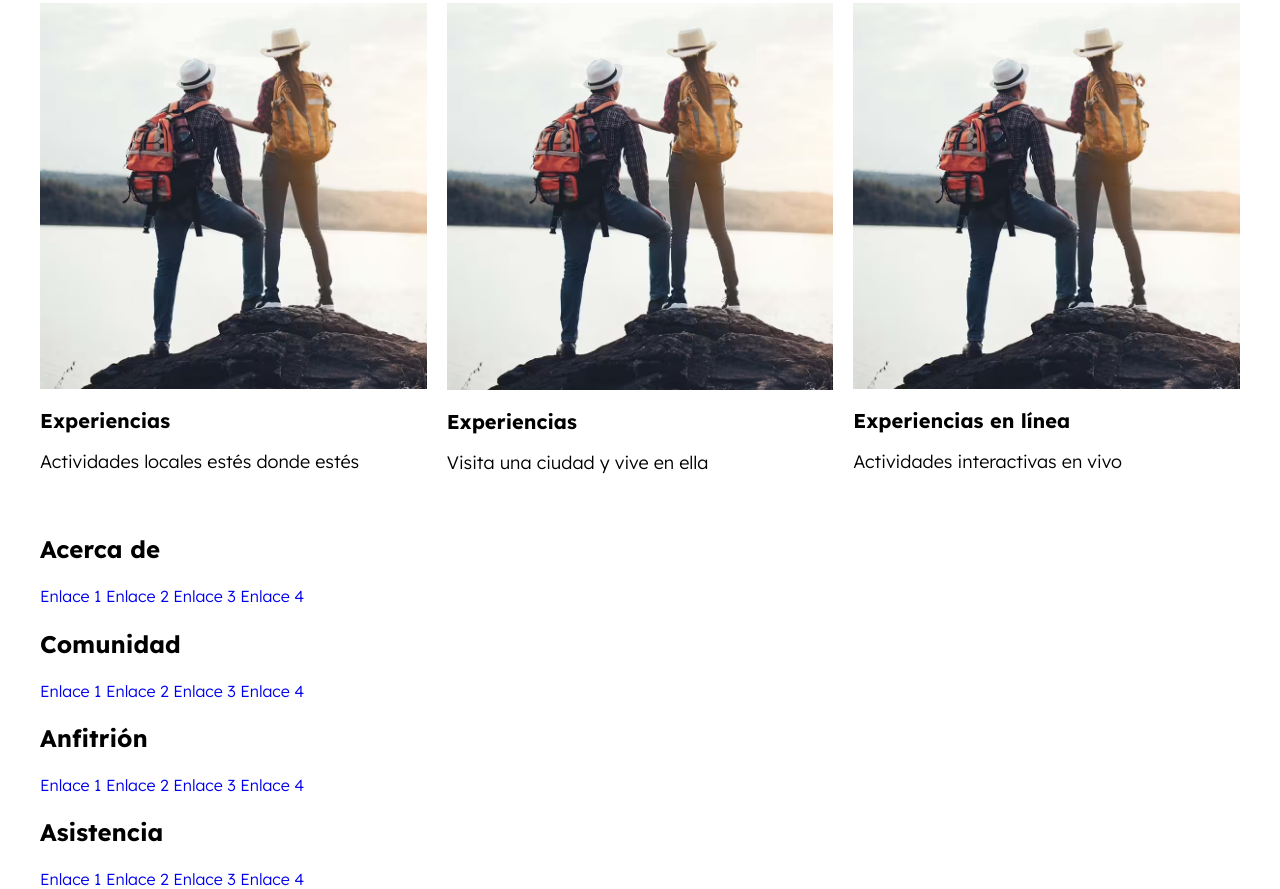
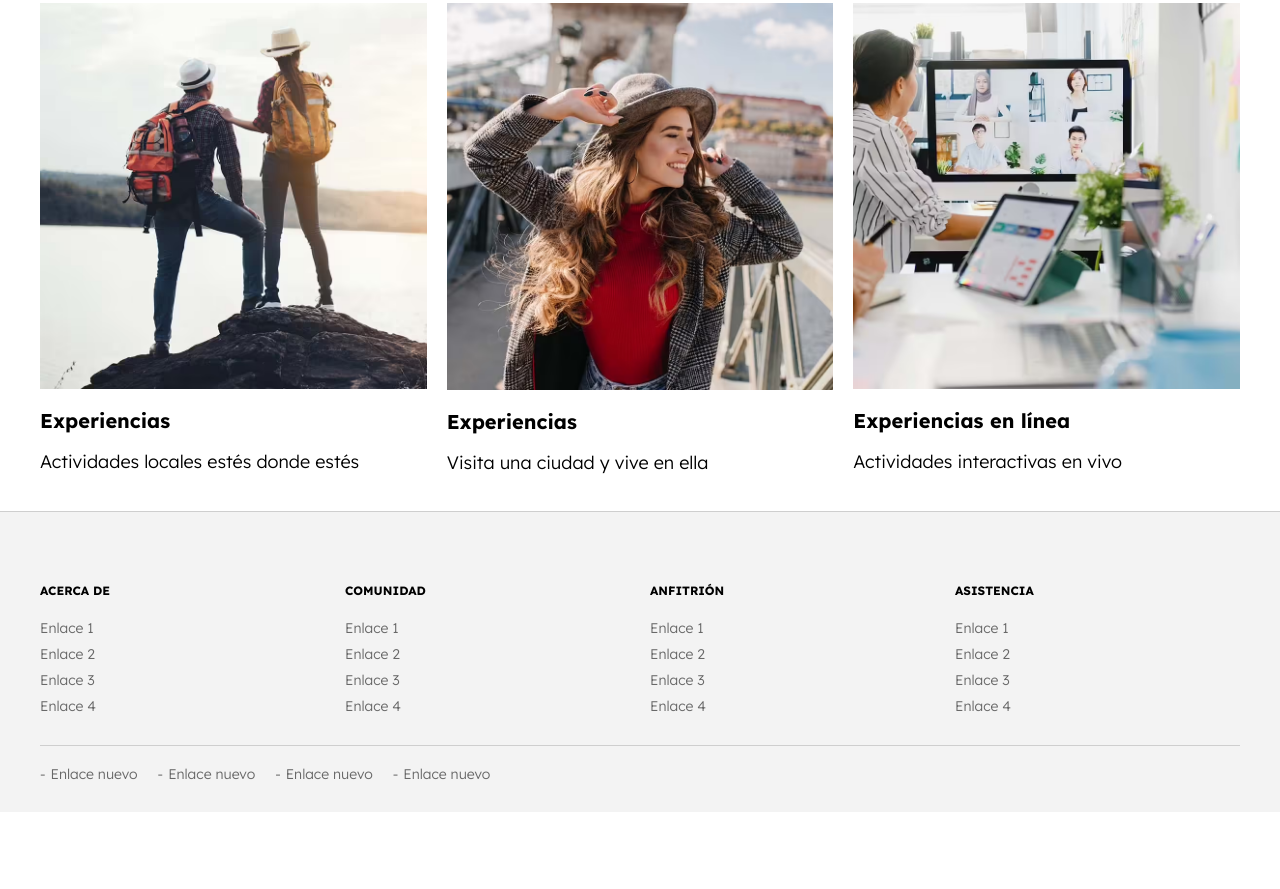
Before and after one commit to sebaa-loda/airbnb-SASS, a website: page index.html in a window 1280 px wide. Shown: the part 2372-3261 px from the top of the page. After the commit the page ends 3184 px from the top, so only its background shows below. Drawn offline with Linux system fonts and the light colour scheme.

Commit message:
end footer

```diff
--- a/index.html
+++ b/index.html
@@ -363,9 +363,9 @@
 
         <div class="experiencia">
           <picture class="experiencia__imagen">
-            <source srcset="build/img/experiencia_1.avif" type="image/avif">
-            <source srcset="build/img/experiencia_1.webp" type="image/webp">
-            <img loading="lazy" decoding="async" src="build/img/experiencia_1.jpg" alt="imagen experiencia">
+            <source srcset="build/img/experiencia_2.avif" type="image/avif">
+            <source srcset="build/img/experiencia_2.webp" type="image/webp">
+            <img loading="lazy" decoding="async" src="build/img/experiencia_2.jpg" alt="imagen experiencia">
           </picture>
           <p class="experiencia__titulo">Experiencias</p>
           <p class="experiencia__descripcion">Visita una ciudad y vive en ella</p>
@@ -373,9 +373,9 @@
 
         <div class="experiencia">
           <picture class="experiencia__imagen">
-            <source srcset="build/img/experiencia_1.avif" type="image/avif">
-            <source srcset="build/img/experiencia_1.webp" type="image/webp">
-            <img loading="lazy" decoding="async" src="build/img/experiencia_1.jpg" alt="imagen experiencia">
+            <source srcset="build/img/experiencia_3.avif" type="image/avif">
+            <source srcset="build/img/experiencia_3.webp" type="image/webp">
+            <img loading="lazy" decoding="async" src="build/img/experiencia_3.jpg" alt="imagen experiencia">
           </picture>
           <p class="experiencia__titulo">Experiencias en línea</p>
           <p class="experiencia__descripcion">Actividades interactivas en vivo</p>
@@ -425,6 +425,15 @@
           </nav>
         </div>
       </div>
+
+      <div class="footer__barra contenedor">
+        <nav class="footer__barranav">
+          <a href="#" class="footer__enlace footer__enlace--barra">Enlace nuevo</a>
+          <a href="#" class="footer__enlace footer__enlace--barra">Enlace nuevo</a>
+          <a href="#" class="footer__enlace footer__enlace--barra">Enlace nuevo</a>
+          <a href="#" class="footer__enlace footer__enlace--barra">Enlace nuevo</a>
+        </nav>
+      </div>
     </footer>
   </body>
 </html>
--- a/src/scss/app.scss
+++ b/src/scss/app.scss
@@ -1,3 +1,4 @@
 @use 'base';
 @use 'ui/header';
 @use 'ui/contenido';
+@use 'ui/footer';
--- /dev/null
+++ b/src/scss/ui/footer/_footer.scss
@@ -0,0 +1,54 @@
+@use 'base/variables' as v;
+@use 'base/mixins' as m;
+
+
+.footer{
+  background-color:  lighten(v.$grisClaro, 7%);
+  border-top: 1px solid lighten(v.$gris, 40%);
+  padding-top: 5rem;
+
+  &__grid{
+    @include m.tablet{
+      @include m.grid(2,2rem)
+    }
+
+    @include m.desktop{
+      @include m.grid(4,2rem)
+    }
+  }
+
+  &__heading{
+    text-transform: uppercase;
+    font-size: 1.2rem;
+  }
+
+  &__enlace{
+    color: v.$gris;
+    display: block;
+    margin-bottom: 1rem;
+    font-size: 1.4rem;
+  }
+
+  &__barra{
+    margin-top: 2rem;
+    border-top: 1px solid lighten(v.$gris, 40%);
+    padding: 2rem 0;
+  }
+
+  &__barranav{
+    display: flex;
+    flex-direction: column;
+
+    @include m.tablet{
+      flex-direction: row;
+      gap: 2rem;
+    }
+  }
+
+  &__enlace--barra{
+    &::before{
+      content: '-';
+      margin-right: .5rem;
+    }
+  }
+}
--- /dev/null
+++ b/src/scss/ui/footer/_index.scss
@@ -0,0 +1 @@
+@forward 'footer';
```
Also changed, not shown: build/css/app.css, 1 other file.
